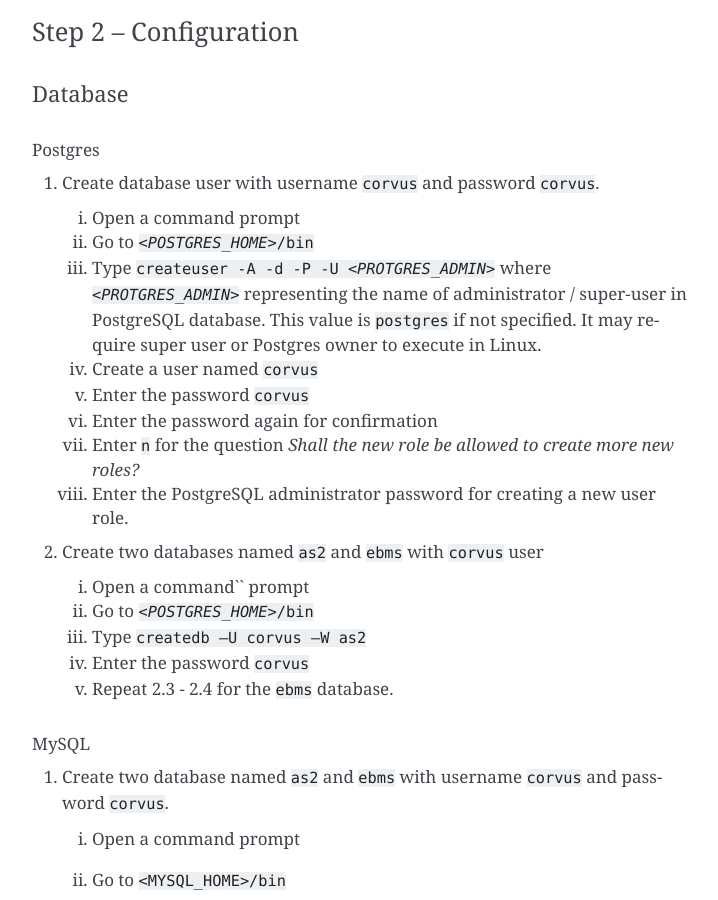
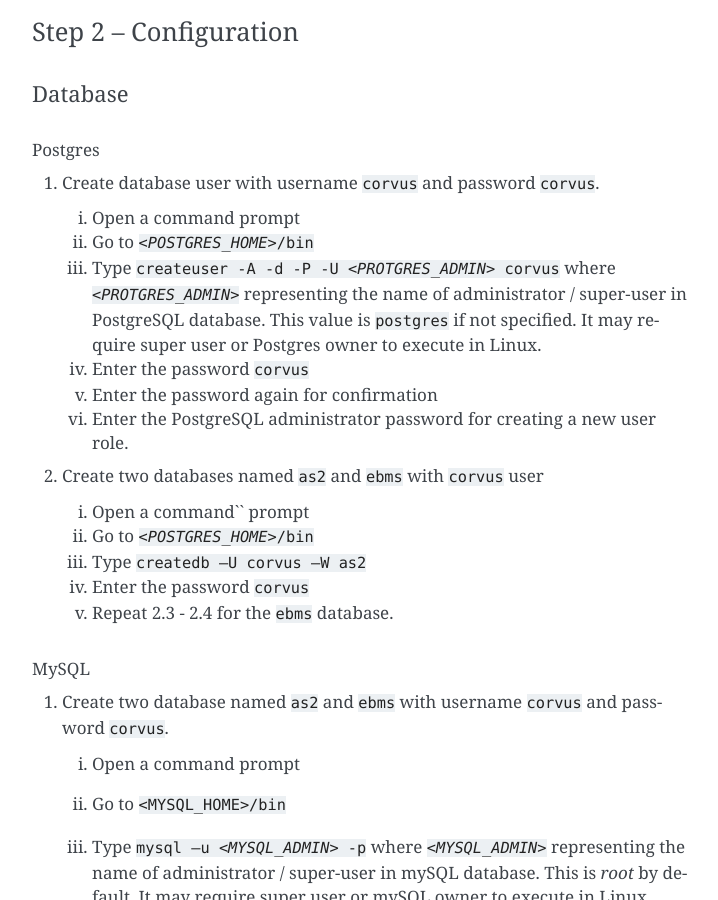
Before and after one commit to cecid/hermes-docs, a Sphinx documentation site: the page built from docs/source/installation.rst, in a window 1280 px wide and 900 px high, scrolled down 2313 px. Shown: the whole window, without its empty margins (388-1106 px from the left). Built offline with Sphinx 7.4.7, drawn with Linux system fonts in a browser that asks for light colours.

Commit message:
Correct the PostgreSQL installation

```diff
--- a/docs/source/installation.rst
+++ b/docs/source/installation.rst
@@ -99,11 +99,9 @@
 
    i. Open a command prompt
    #. Go to :file:`{<POSTGRES_HOME>}/bin`
-   #. Type :samp:`createuser -A -d -P -U {<PROTGRES_ADMIN>}` where :samp:`{<PROTGRES_ADMIN>}` representing the name of administrator / super-user in PostgreSQL database. This value is :literal:`postgres` if not specified. It may require super user or Postgres owner to execute in Linux.
-   #. Create a user named :literal:`corvus`
+   #. Type :samp:`createuser -A -d -P -U {<PROTGRES_ADMIN>} corvus` where :samp:`{<PROTGRES_ADMIN>}` representing the name of administrator / super-user in PostgreSQL database. This value is :literal:`postgres` if not specified. It may require super user or Postgres owner to execute in Linux.
    #. Enter the password :literal:`corvus`
    #. Enter the password again for confirmation
-   #. Enter ``n`` for the question *Shall the new role be allowed to create more new roles?*
    #. Enter the PostgreSQL administrator password for creating a new user role.
 
 #. Create two databases named :literal:`as2` and :literal:`ebms` with :literal:`corvus` user
```
